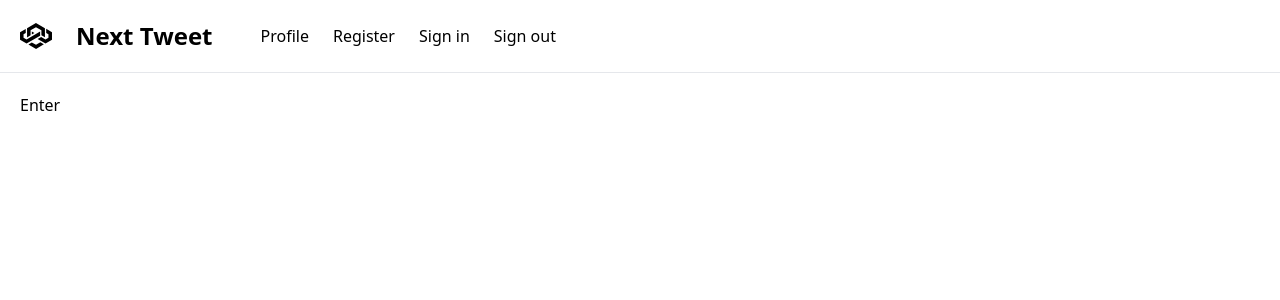
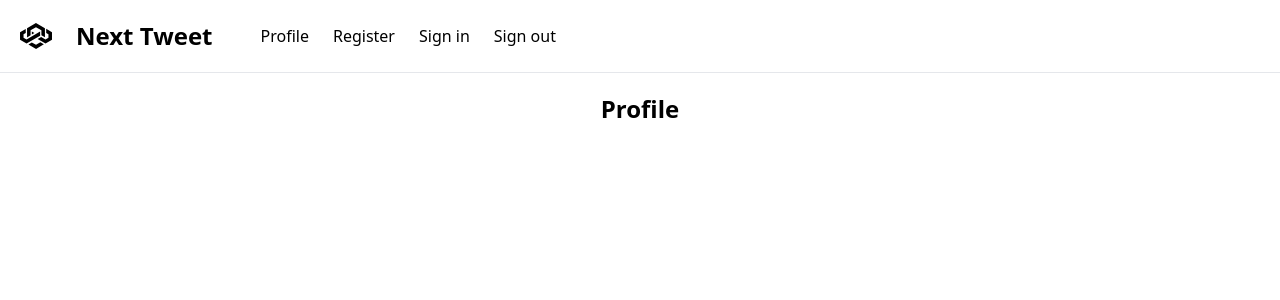
Before and after one commit to yse-yoo/next_tweet_2023_ig21, a Next.js app: page /user/profile in a window 1280 px wide. Shown: the top 300 px of the page. Built offline with nearby package versions, Linux system fonts and the light colour scheme.

Commit message:
add me.png

```diff
--- a/app/user/profile/page.tsx
+++ b/app/user/profile/page.tsx
@@ -3,7 +3,7 @@
 const ProfilePage = () => {
     return (
         <div>
-            Enter
+            <h1 className="text-2xl text-center font-bold">Profile</h1>
         </div>
     );
 }
```
Also changed, not shown: public/images/me.png (added).
